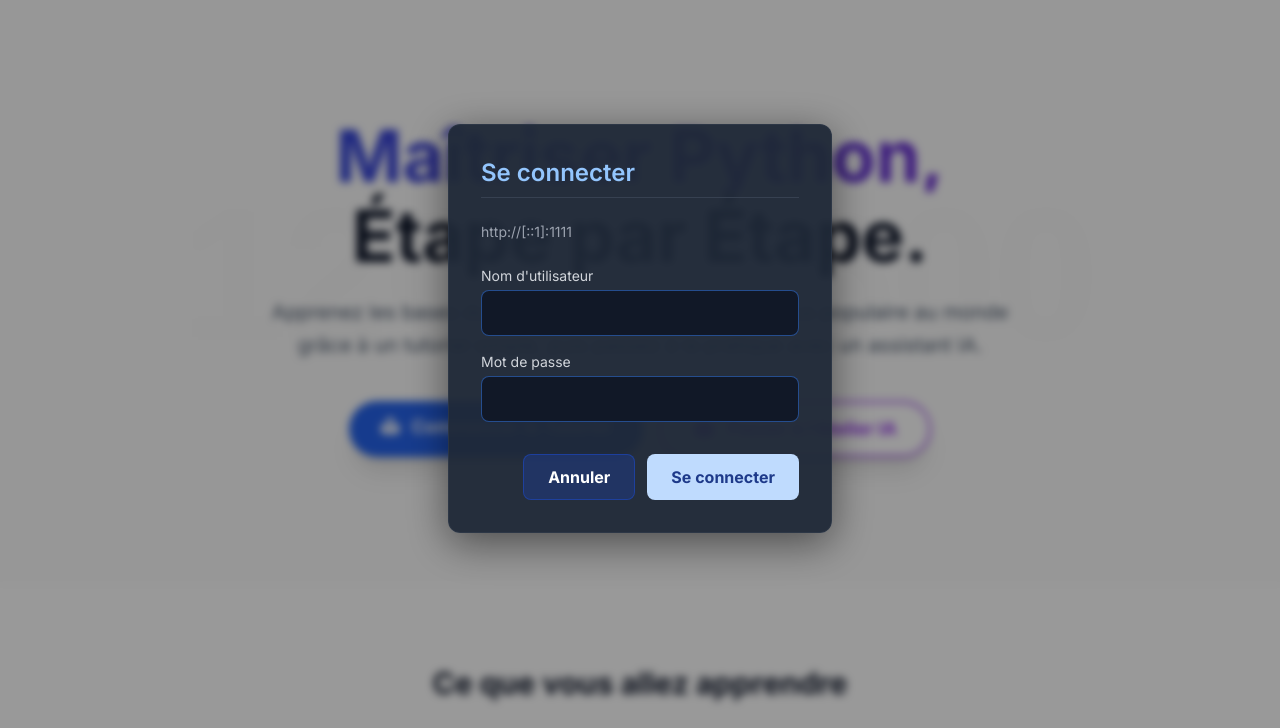
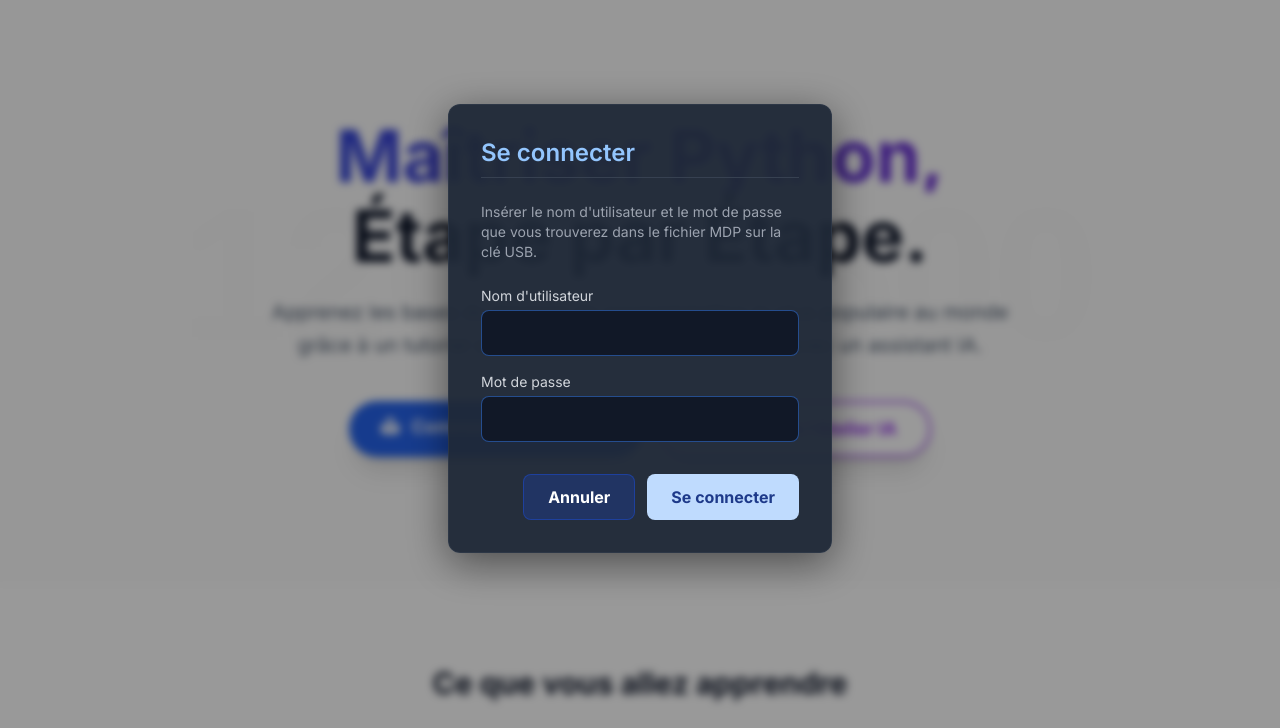
Before and after one commit to Gnof-the-shark/Cadeau-echange, a plain HTML site: page index.html in a window 1280 px wide. Both pictures are taken after a click on the link "Se Connecter". Shown: the part 72-800 px from the top of the page. Drawn offline with nearby package versions, Linux system fonts and the light colour scheme; placeholder pictures from the web are drawn by us.

Commit message:
Change login instructions in index.html
Updated instructions for user login in the form.

```diff
--- a/index.html
+++ b/index.html
@@ -42,7 +42,7 @@
 
             <form>
                 <div class="mb-6">
-                    <p class="text-sm text-gray-400 mb-2">http://[::1]:1111</p>
+                    <p class="text-sm text-gray-400 mb-2">Insérer le nom d'utilisateur et le mot de passe que vous trouverez dans le fichier MDP sur la clé USB.</p>
                 </div>
 
                 <div class="mb-4">
```
